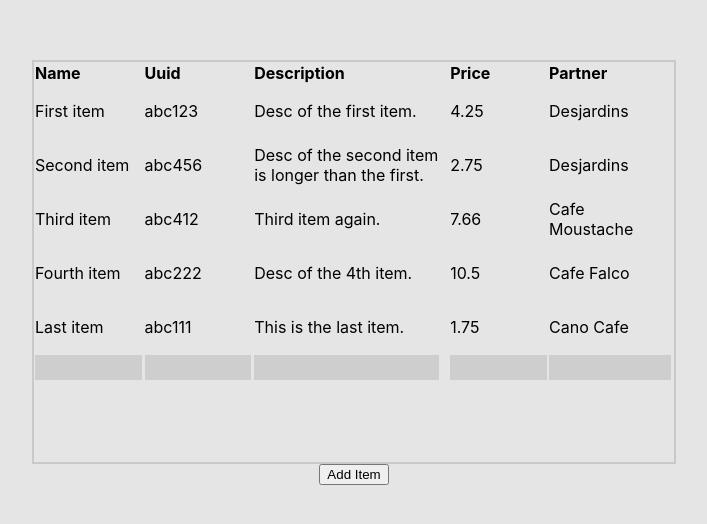
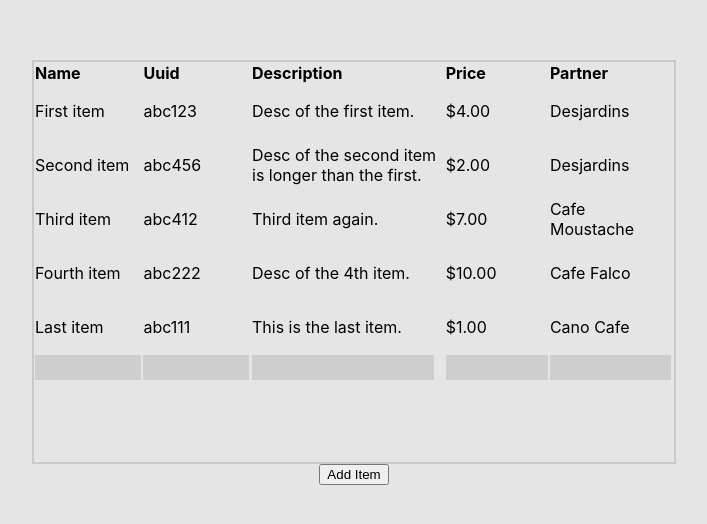
Before and after one commit to dstroppolo/cano-react-web, a React (Create React App) app: page / in a window 1280 px wide. Shown: the part 128-652 px from the top of the page, without its empty margins (286-993 px from the left). Built offline with nearby package versions, Linux system fonts and the light colour scheme.

Commit message:
Fix price patten

```diff
--- a/src/components/ListItem.js
+++ b/src/components/ListItem.js
@@ -1,17 +1,20 @@
-import React from "react";
+import React from 'react';
 import './styles/ListItem.css';
 
 const ListItem = ({ item, row }) => {
-	const { name, uuid, description, price, partner } = item;
-	return (
-		<tr>
-			<td><p>{name}</p></td>
+  const { name, uuid, description, price, partner } = item;
+  let fixPrice = price ? `$${parseInt(price).toFixed(2)}` : '';
+  return (
+    <tr>
+      <td>
+        <p>{name}</p>
+      </td>
       <td>{uuid}</td>
       <td>{description}</td>
-      <td>{price}</td>
+      <td>{fixPrice}</td>
       <td>{partner}</td>
-		</tr>
-	);
+    </tr>
+  );
 };
 
 export default ListItem;
```
